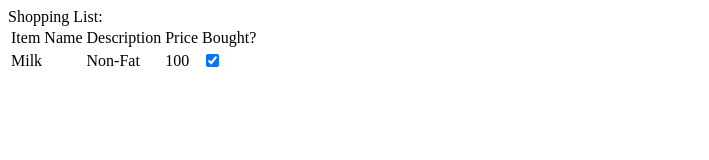
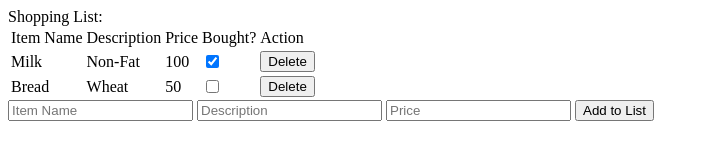
Before and after one commit to adeleneleda/ng-service-example, a plain HTML site: page main.html in a window 1280 px wide. Shown: the whole page, without its empty margins (0-709 px from the left). Drawn offline with Linux system fonts and the light colour scheme.

Commit message:
Add additional fields for new item

```diff
--- a/js/app.js
+++ b/js/app.js
@@ -2,6 +2,7 @@ var app = angular.module('ShoppingListApp', []);
 
 app.controller('MainCtrl', ['$scope', function($scope) {
   $scope.items = [
-    {name: 'Milk', description: 'Non-Fat', price: '100', bought: true}
+    {name: 'Milk', description: 'Non-Fat', price: '100', bought: true},
+    {name: 'Bread', description: 'Wheat', price: '50', bought: false}
   ];
 }]);
--- a/main.html
+++ b/main.html
@@ -8,15 +8,22 @@
         <td>Description</td>
         <td>Price</td>
         <td>Bought?</td>
+        <td>Action</td>
       </tr>
       <tr ng-repeat="item in items">
         <td>{{ item.name }}</td>
         <td>{{ item.description }}</td>
         <td>{{ item.price }}</td>
         <td> <input type="checkbox" ng-model="item.bought"> </td>
+        <td> <button> Delete </button> </td>
       </tr>
+    </table>
 
-    </table>
+    <input type="text" placeholder="Item Name" ng-model="newItem.name"/>
+    <input type="text" placeholder="Description" ng-model="newItem.description"/>
+    <input type="text" placeholder="Price" ng-model="newItem.price"/>
+
+    <button>Add to List</button>
 
     <script src="js/angular.js"></script>
     <script src="js/app.js"></script>
```
